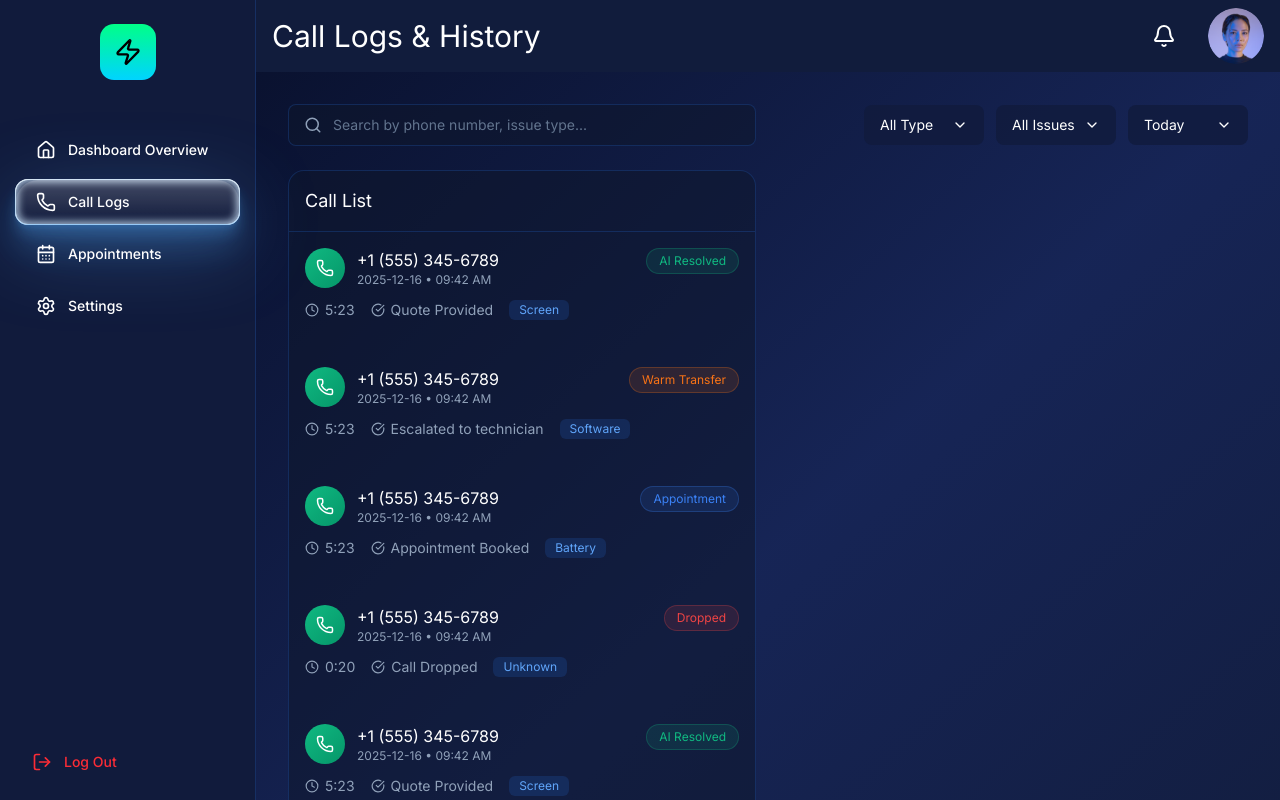
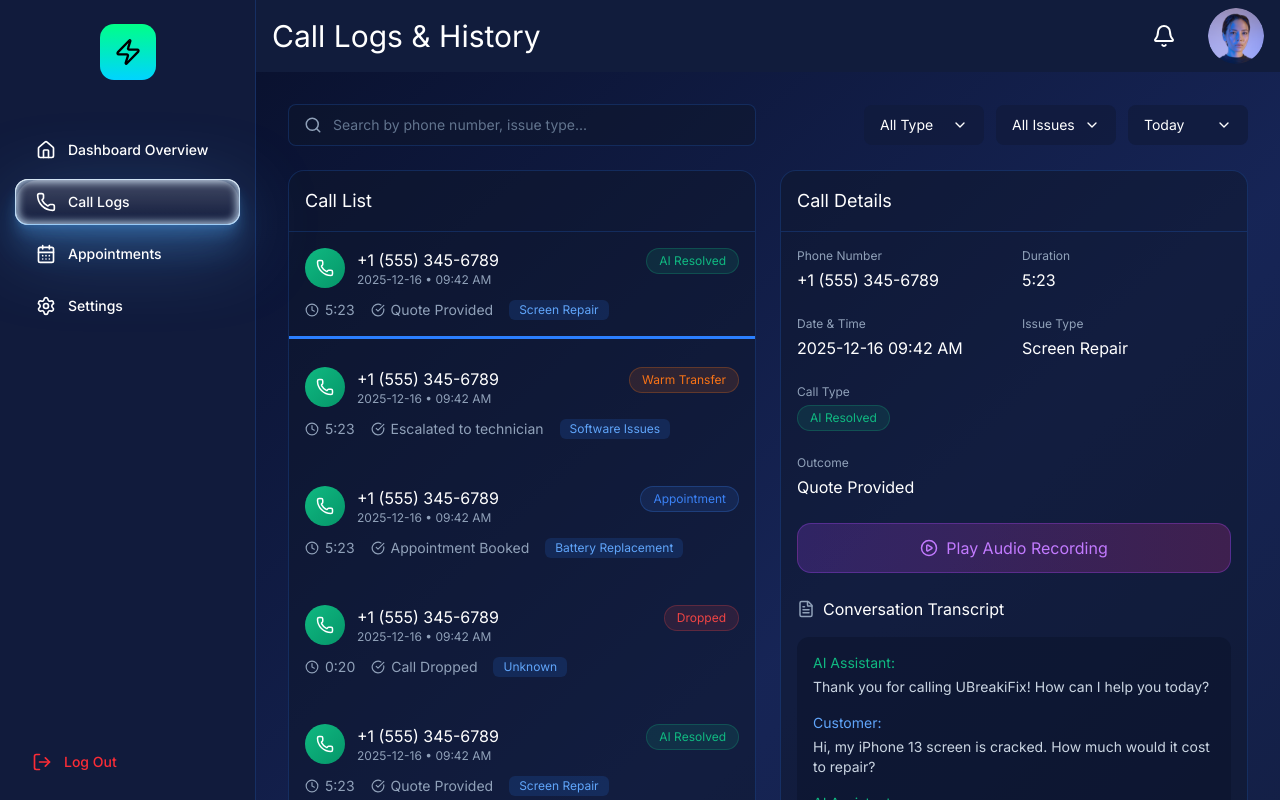
Before and after one commit to FyslAhmd/FAI-Assessment1, a React (Vite) app: page /call-logs in a window 1280 px wide. Shown: the top 800 px of the page. Built offline with nearby package versions, Linux system fonts and the light colour scheme.

Commit message:
make the list dynamic and details page

```diff
--- /dev/null
+++ b/src/components/callLogs/CallDetails.jsx
@@ -0,0 +1,130 @@
+import { motion } from "framer-motion"
+import { PlayCircle, FileText } from "lucide-react"
+
+function CallDetails({ call }) {
+  if (!call) {
+    return (
+      <div
+        className="rounded-2xl h-full flex items-center justify-center"
+        style={{
+          background: "rgba(15, 23, 43, 0.5)",
+          border: "1px solid rgba(43, 127, 255, 0.2)",
+        }}
+      >
+        <p className="text-slate-400">Select a call to view details</p>
+      </div>
+    )
+  }
+
+  const transcript = [
+    { role: "AI Assistant", message: "Thank you for calling UBreakiFix! How can I help you today?" },
+    { role: "Customer", message: "Hi, my iPhone 13 screen is cracked. How much would it cost to repair?" },
+    { role: "AI Assistant", message: "I can help you with that! For an iPhone 13 screen repair, our price is $199. This includes parts, labor, and comes with a 90-day warranty. Would you like to book an appointment?" },
+    { role: "Customer", message: "Yes, please! When are you available?" },
+    { role: "AI Assistant", message: "Great! I have availability today at 2:00 PM or tomorrow at 10:00 AM. Which works better for you?" },
+  ]
+
+  return (
+    <motion.div
+      key={call.id}
+      initial={{ opacity: 0, x: 20 }}
+      animate={{ opacity: 1, x: 0 }}
+      transition={{ duration: 0.3 }}
+      className="rounded-2xl h-full overflow-hidden"
+      style={{
+        background: "rgba(15, 23, 43, 0.5)",
+        border: "1px solid rgba(43, 127, 255, 0.2)",
+      }}
+    >
+      <h3
+        className="text-lg text-white p-4"
+        style={{ borderBottom: "1px solid rgba(43, 127, 255, 0.2)" }}
+      >
+        Call Details
+      </h3>
+
+      <div className="p-4 space-y-6">
+        <div className="grid grid-cols-2 gap-4">
+          <div>
+            <p className="text-xs text-slate-400 mb-1">Phone Number</p>
+            <p className="text-white">{call.phoneNumber}</p>
+          </div>
+          <div>
+            <p className="text-xs text-slate-400 mb-1">Duration</p>
+            <p className="text-white ">{call.duration}</p>
+          </div>
+        </div>
+
+        <div className="grid grid-cols-2 gap-4">
+          <div>
+            <p className="text-xs text-slate-400 mb-1">Date & Time</p>
+            <p className="text-white ">{call.date} {call.time}</p>
+          </div>
+          <div>
+            <p className="text-xs text-slate-400 mb-1">Issue Type</p>
+            <p className="text-white ">{call.issueType}</p>
+          </div>
+        </div>
+
+        <div>
+          <p className="text-xs text-slate-400 mb-1">Call Type</p>
+          <span
+            className="px-3 py-1 rounded-full text-xs  inline-block"
+            style={{
+              background: `${call.statusColor}20`,
+              color: call.statusColor,
+              border: `1px solid ${call.statusColor}40`,
+            }}
+          >
+            {call.status}
+          </span>
+        </div>
+
+        <div>
+          <p className="text-xs text-slate-400 mb-1">Outcome</p>
+          <p className="text-white ">{call.outcome}</p>
+        </div>
+
+        <button
+          className="w-full py-3 flex items-center justify-center gap-2 text-[#c27aff] transition-all hover:opacity-90"
+          style={{
+            background: "linear-gradient(90deg, rgba(172.87, 70.37, 255, 0.2), rgba(246.28, 50.53, 154.1, 0.2) 100%)",
+            border: "1px solid rgba(173, 70, 255, 0.3)",
+            borderRadius: "14px",
+          }}
+        >
+          <PlayCircle size={18} />
+          Play Audio Recording
+        </button>
+
+        <div>
+          <div className="flex items-center gap-2 mb-4">
+            <FileText size={18} className="text-slate-400" />
+            <p className="text-white ">Conversation Transcript</p>
+          </div>
+
+          <div
+            className="space-y-4 p-4 rounded-xl"
+            style={{
+              background: "rgba(10, 18, 42, 0.5)",
+            }}
+          >
+            {transcript.map((item, index) => (
+              <div key={index}>
+                <p
+                  className="text-sm  mb-1"
+                  style={{ color: item.role === "AI Assistant" ? "#10B981" : "#60A5FA" }}
+                >
+                  {item.role}:
+                </p>
+                <p className="text-sm text-slate-300">{item.message}</p>
+              </div>
+            ))}
+          </div>
+        </div>
+      </div>
+    </motion.div>
+  )
+}
+
+export default CallDetails
--- a/src/components/callLogs/CallList.jsx
+++ b/src/components/callLogs/CallList.jsx
@@ -1,65 +1,7 @@
-import { motion } from "framer-motion"
-import { Phone, Clock, CheckCircle } from "lucide-react"
+import { motion } from "framer-motion";
+import { Phone, Clock, CheckCircle } from "lucide-react";
 
-const callsData = [
-  {
-    id: 1,
-    phoneNumber: "+1 (555) 345-6789",
-    date: "2025-12-16",
-    time: "09:42 AM",
-    duration: "5:23",
-    status: "AI Resolved",
-    statusColor: "#10B981",
-    outcome: "Quote Provided",
-    issueType: "Screen",
-  },
-  {
-    id: 2,
-    phoneNumber: "+1 (555) 345-6789",
-    date: "2025-12-16",
-    time: "09:42 AM",
-    duration: "5:23",
-    status: "Warm Transfer",
-    statusColor: "#F97316",
-    outcome: "Escalated to technician",
-    issueType: "Software",
-  },
-  {
-    id: 3,
-    phoneNumber: "+1 (555) 345-6789",
-    date: "2025-12-16",
-    time: "09:42 AM",
-    duration: "5:23",
-    status: "Appointment",
-    statusColor: "#3B82F6",
-    outcome: "Appointment Booked",
-    issueType: "Battery",
-  },
-  {
-    id: 4,
-    phoneNumber: "+1 (555) 345-6789",
-    date: "2025-12-16",
-    time: "09:42 AM",
-    duration: "0:20",
-    status: "Dropped",
-    statusColor: "#EF4444",
-    outcome: "Call Dropped",
-    issueType: "Unknown",
-  },
-  {
-    id: 5,
-    phoneNumber: "+1 (555) 345-6789",
-    date: "2025-12-16",
-    time: "09:42 AM",
-    duration: "5:23",
-    status: "AI Resolved",
-    statusColor: "#10B981",
-    outcome: "Quote Provided",
-    issueType: "Screen",
-  },
-]
-
-function CallList({ selectedCall, onSelectCall }) {
+function CallList({ calls, selectedCall, onSelectCall }) {
   return (
     <div
       className="rounded-2xl h-full"
@@ -76,7 +18,7 @@ function CallList({ selectedCall, onSelectCall }) {
       </h3>
 
       <div className="space-y-3">
-        {callsData.map((call, index) => (
+        {calls.map((call, index) => (
           <motion.div
             key={call.id}
             initial={{ opacity: 0, y: 10 }}
@@ -85,20 +27,28 @@ function CallList({ selectedCall, onSelectCall }) {
             onClick={() => onSelectCall && onSelectCall(call)}
             className="p-4 cursor-pointer"
             style={{
-              borderBottom: selectedCall?.id === call.id ? "3px solid rgba(43, 127, 255, 1)" : "3px solid transparent",
+              borderBottom:
+                selectedCall?.id === call.id
+                  ? "3px solid rgba(43, 127, 255, 1)"
+                  : "3px solid transparent",
             }}
           >
             <div className="flex items-start justify-between mb-3">
               <div className="flex items-center gap-3">
                 <div
                   className="w-10 h-10 rounded-full flex items-center justify-center"
-                  style={{ background: "linear-gradient(135deg, #10B981 0%, #059669 100%)" }}
+                  style={{
+                    background:
+                      "linear-gradient(135deg, #10B981 0%, #059669 100%)",
+                  }}
                 >
                   <Phone size={18} className="text-white" />
                 </div>
                 <div>
                   <p className="text-white">{call.phoneNumber}</p>
-                  <p className="text-xs text-slate-400">{call.date} • {call.time}</p>
+                  <p className="text-xs text-slate-400">
+                    {call.date} • {call.time}
+                  </p>
                 </div>
               </div>
               <span
@@ -136,7 +86,7 @@ function CallList({ selectedCall, onSelectCall }) {
         ))}
       </div>
     </div>
-  )
+  );
 }
 
-export default CallList
+export default CallList;
--- a/src/pages/CallLogs.jsx
+++ b/src/pages/CallLogs.jsx
@@ -1,10 +1,69 @@
 import { useState, useRef, useEffect } from "react"
 import { Search, ChevronDown } from "lucide-react"
 import CallList from "../components/callLogs/CallList"
+import CallDetails from "../components/callLogs/CallDetails"
 
 const typeOptions = ["All Type", "Inbound", "Outbound", "Missed"]
 const issueOptions = ["All Issues", "Screen Repair", "Battery Replacement", "Software Issues", "Back Glass Repair"]
 const dateOptions = ["Today", "Yesterday", "This Week", "This Month", "This Year"]
+
+const callsData = [
+  {
+    id: 1,
+    phoneNumber: "+1 (555) 345-6789",
+    date: "2025-12-16",
+    time: "09:42 AM",
+    duration: "5:23",
+    status: "AI Resolved",
+    statusColor: "#10B981",
+    outcome: "Quote Provided",
+    issueType: "Screen Repair",
+  },
+  {
+    id: 2,
+    phoneNumber: "+1 (555) 345-6789",
+    date: "2025-12-16",
+    time: "09:42 AM",
+    duration: "5:23",
+    status: "Warm Transfer",
+    statusColor: "#F97316",
+    outcome: "Escalated to technician",
+    issueType: "Software Issues",
+  },
+  {
+    id: 3,
+    phoneNumber: "+1 (555) 345-6789",
+    date: "2025-12-16",
+    time: "09:42 AM",
+    duration: "5:23",
+    status: "Appointment",
+    statusColor: "#3B82F6",
+    outcome: "Appointment Booked",
+    issueType: "Battery Replacement",
+  },
+  {
+    id: 4,
+    phoneNumber: "+1 (555) 345-6789",
+    date: "2025-12-16",
+    time: "09:42 AM",
+    duration: "0:20",
+    status: "Dropped",
+    statusColor: "#EF4444",
+    outcome: "Call Dropped",
+    issueType: "Unknown",
+  },
+  {
+    id: 5,
+    phoneNumber: "+1 (555) 345-6789",
+    date: "2025-12-16",
+    time: "09:42 AM",
+    duration: "5:23",
+    status: "AI Resolved",
+    statusColor: "#10B981",
+    outcome: "Quote Provided",
+    issueType: "Screen Repair",
+  },
+]
 
 function Dropdown({ options, value, onChange }) {
   const [isOpen, setIsOpen] = useState(false)
@@ -69,7 +128,7 @@ function CallLogs() {
   const [selectedType, setSelectedType] = useState("All Type")
   const [selectedIssue, setSelectedIssue] = useState("All Issues")
   const [selectedDate, setSelectedDate] = useState("Today")
-  const [selectedCall, setSelectedCall] = useState(null)
+  const [selectedCall, setSelectedCall] = useState(callsData[0])
 
   return (
     <div
@@ -102,8 +161,8 @@ function CallLogs() {
       </div>
 
       <div className="grid grid-cols-1 lg:grid-cols-2 gap-6">
-        <CallList selectedCall={selectedCall} onSelectCall={setSelectedCall} />
-        <div></div>
+        <CallList calls={callsData} selectedCall={selectedCall} onSelectCall={setSelectedCall} />
+        <CallDetails call={selectedCall} />
       </div>
     </div>
   )
```
